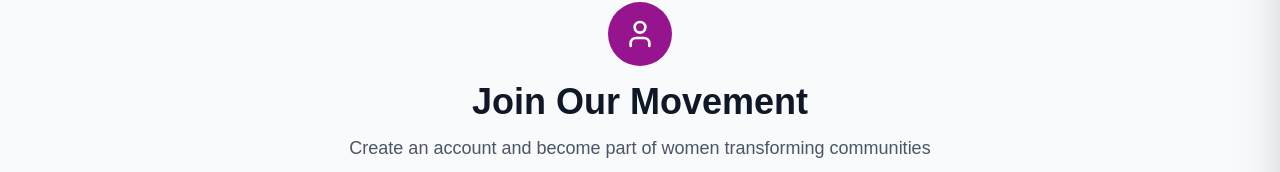
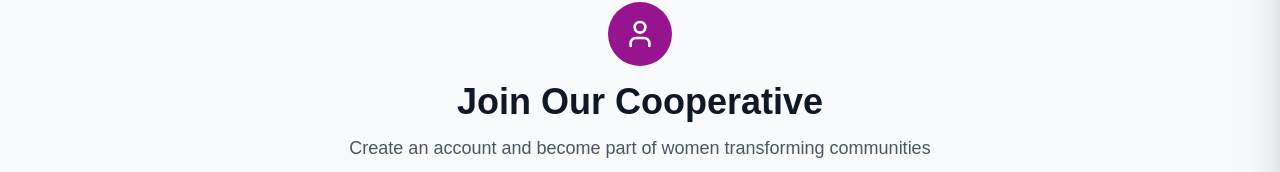
Before and after one commit to e-xxxxl/PWWE, a React (Vite) app: page /signup in a window 1280 px wide. Shown: the part 158-330 px from the top of the page. Built offline with nearby package versions, Linux system fonts and the light colour scheme; no server answers; a web font is replaced by a local one.

Commit message:
Update contact information in Navbar and enhance Sign Up page title for clarity; add signup link in Home page

```diff
--- a/src/components/Navbar.jsx
+++ b/src/components/Navbar.jsx
@@ -252,10 +252,10 @@ const Navbar = () => {
 
             <div>
               <h3 className="font-semibold text-lg text-gray-800 underline">
-                Call Us: (+234) 703 127 5688
+                Call Us: (+234) 903 146 3004
               </h3>
 
-              <p className="text-gray-500">(+234) 905 616 1787</p>
+              <p className="text-gray-500">(+234) 903 146 3004</p>
             </div>
           </div>
 
--- a/src/components/SignUp.jsx
+++ b/src/components/SignUp.jsx
@@ -157,7 +157,7 @@ const SignUp = () => {
               <User className="text-white" size={32} />
             </div>
           </div>
-          <h1 className="text-4xl font-bold text-gray-900">Join Our Movement</h1>
+          <h1 className="text-4xl font-bold text-gray-900">Join Our Cooperative</h1>
           <p className="text-gray-600 mt-3 text-lg">
             Create an account and become part of women transforming communities
           </p>
--- a/src/pages/Home.jsx
+++ b/src/pages/Home.jsx
@@ -20,6 +20,7 @@ import leftBanner from "../../assets/left-banner.png";     // ← Update with yo
 import rightBanner from "../../assets/right-banner.png";   // ← Update with your actual filename
 
 import FadeInSection from "../components/FadeInSection"; // ← adjust path if needed
+import { Link } from "react-router-dom";
 
 const Home = () => {
   const [formData, setFormData] = useState({
@@ -95,11 +96,12 @@ const Home = () => {
             <p className="text-white text-base sm:text-lg md:text-2xl lg:text-2xl font-semibold mb-8 sm:mb-12 md:mb-16">
               Empowering Women. <br /> Transforming Communities
             </p>
-
+              <Link to="/signup">
             <button className="bg-[#7D1DC9] hover:bg-[#96158F] transition-all duration-300 text-white px-6 sm:px-8 md:px-10 py-3 sm:py-4 md:py-5 rounded-full font-semibold flex items-center gap-2 sm:gap-3 text-sm sm:text-base">
               Join The Cooperative
               <FaChevronRight size={14} />
             </button>
+              </Link>
           </FadeInSection>
         </div>
       </section>
```
